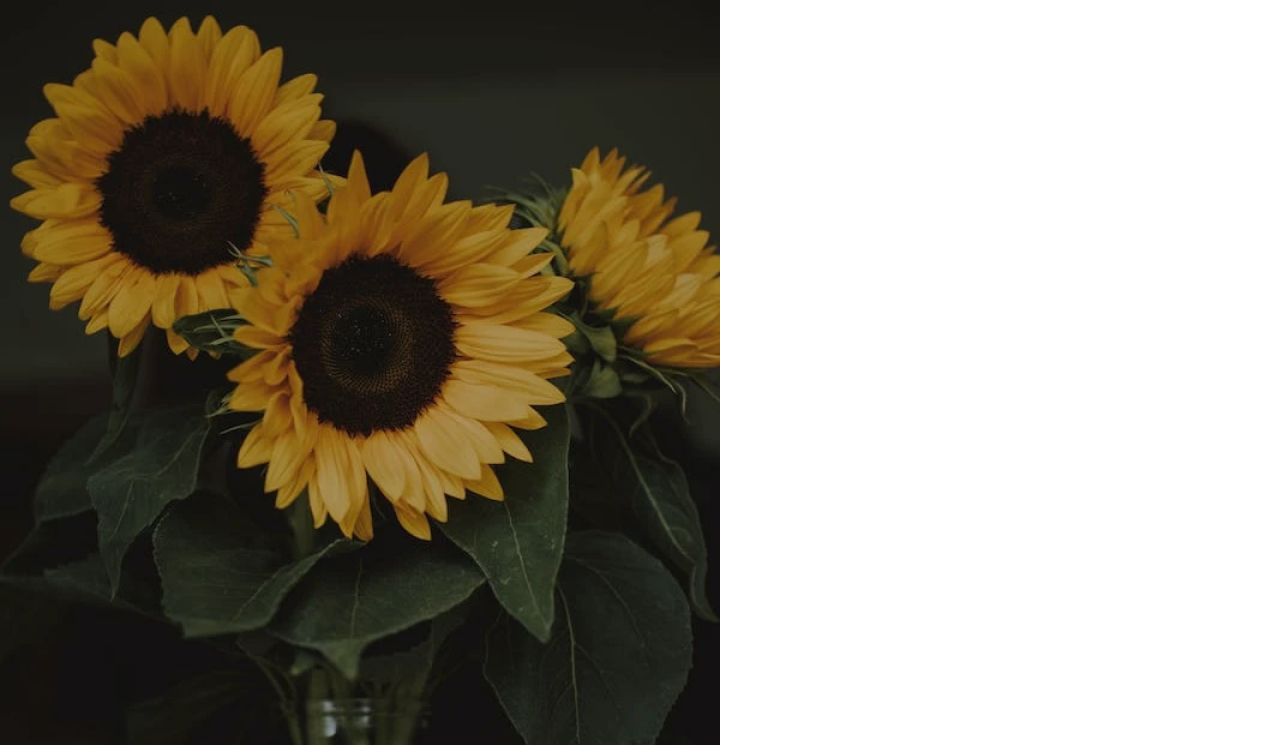
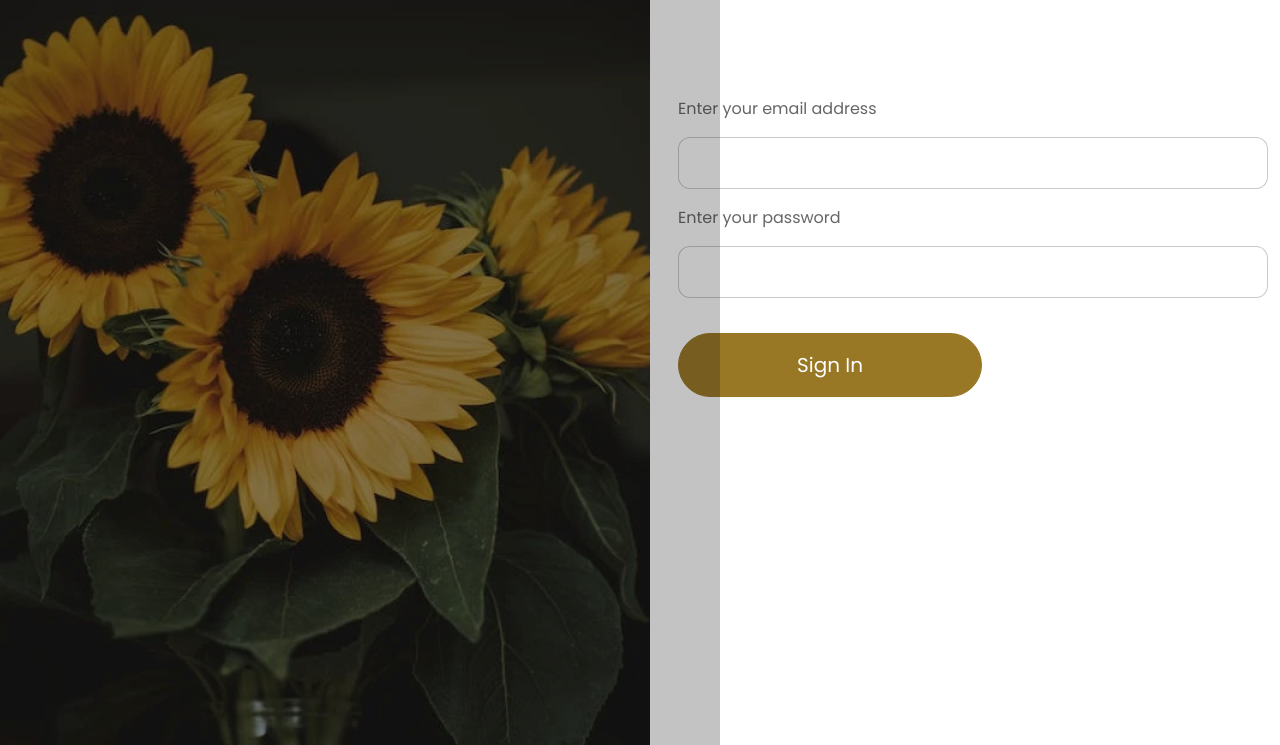
Before and after one commit to H4n33nM/uidevtasks-login, a Vue app: page / in a window 1280 px wide. Shown: the top 745 px of the page. Built offline with nearby package versions, Linux system fonts and the light colour scheme.

Commit message:
Added login form

```diff
--- a/src/App.vue
+++ b/src/App.vue
@@ -12,14 +12,3 @@ export default {
   }
 }
 </script>
-
-<style>
-#app {
-  font-family: Avenir, Helvetica, Arial, sans-serif;
-  -webkit-font-smoothing: antialiased;
-  -moz-osx-font-smoothing: grayscale;
-  text-align: center;
-  color: #2c3e50;
-  margin-top: 60px;
-}
-</style>
--- a/src/components/LoginPage.vue
+++ b/src/components/LoginPage.vue
@@ -1,11 +1,24 @@
 <template>
-  <!--start here-->
-  <div class="hello">
-    hello!
-  </div>
+  <link href='https://fonts.googleapis.com/css?family=Poppins' rel='stylesheet'>
+  <div class="login-container">
 
-  <div class="image">
-    <img :src="flowersImage" alt="Flowers" />
+    <!--login form-->
+    <div class="login-form">
+      <form @submit.prevent="handleLogin">
+        <p>Enter your email address</p>
+        <input v-model="email" type="email">
+        <p>Enter your password</p>
+        <input v-model="password" type="password">
+        <button type="submit">Sign In</button>
+      </form>
+    </div>
+
+    <!--image-->
+    <div class="image">
+      <img :src="flowersImage" alt="Flowers" />
+      <div class="overlay"></div>
+    </div>
+
   </div>
 </template>
 
@@ -15,20 +28,109 @@ export default {
   name: 'LoginPage',
   data() {
     return {
-      flowersImage: require('@/assets/flowers.png')
+      flowersImage: require('@/assets/flowers.png'),
+      email: '',
+      password: ''
+    }
+  },
+  methods: {
+    handleLogin() {
+      if (this.email && this.password) {
+        this.$emit('login', { email: this.email, password: this.password });
+        this.email = '';
+        this.password = '';
+        alert('Login successful!');
+      }
     }
   }
 }
 </script>
 
 
-<!-- Add "scoped" attribute to limit CSS to this component only -->
 <style scoped>
+.login-container {
+  display: flex;
+  flex-direction: row-reverse;
+  width: 100vw;
+  height: 100vh;
+  font-family: 'Poppins';
+  font-size: 16px;
+  margin-top: 60px;
+}
+
 .image {
-  position: absolute;
+  display: flex;
+  flex: 1;
+}
+
+.image img {
+  position: relative;
+  right: 8px;
+  bottom: 60px;
   width: 720px;
   height: 1024px;
+}
+
+.overlay {
+  position: absolute;
+  top: 0px;
   left: 0px;
-  top: 0px;
+  width: 720px;
+  height: 1024px;
+  background-color: rgba(17, 17, 17, 0.25);
+  z-index: 1;
+}
+
+.login-form {
+  width: 50%;
+  padding: 20px;
+}
+
+p {
+  font-size: 16px;
+  color: #666666;
+  text-align: left;
+}
+
+input {
+  display: block;
+  border: 1px solid #66666659;
+  border-radius: 12px;
+  width: 568px;
+  height: 30px;
+  padding: 10px;
+  margin-bottom: 15px;
+  transition-duration: 0.3s;
+}
+
+input:hover {
+  border: 1px solid #997825;
+}
+
+button {
+  display: block;
+  font-family: 'Poppins';
+  font-size: 20px;
+  color: #ffffff;
+  background-color: #997825;
+  border: 1px solid #997825;
+  border-radius: 32px;
+  width: 304px;
+  height: 64px;
+  margin-top: 35px;
+  transition-duration: 0.3s;
+}
+
+button:hover {
+  display: block;
+  font-family: 'Poppins';
+  font-size: 20px;
+  color: #ffffff;
+  background-color: #65501a;
+  border: 1px solid #65501a;
+  border-radius: 32px;
+  width: 304px;
+  height: 64px;
+  margin-top: 35px;
 }
 </style>
```
